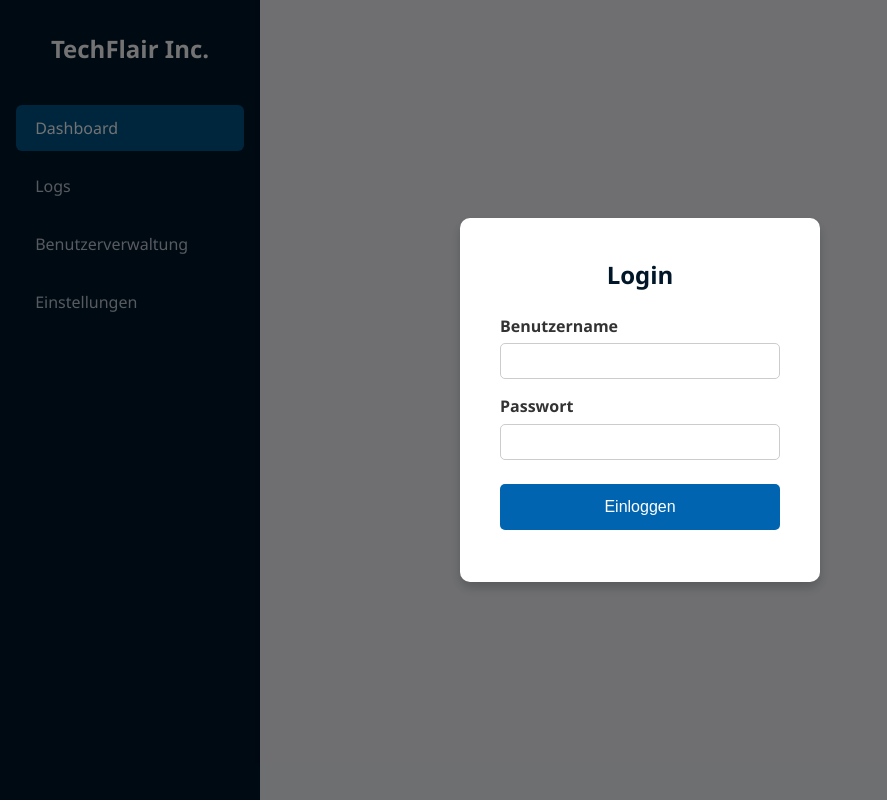
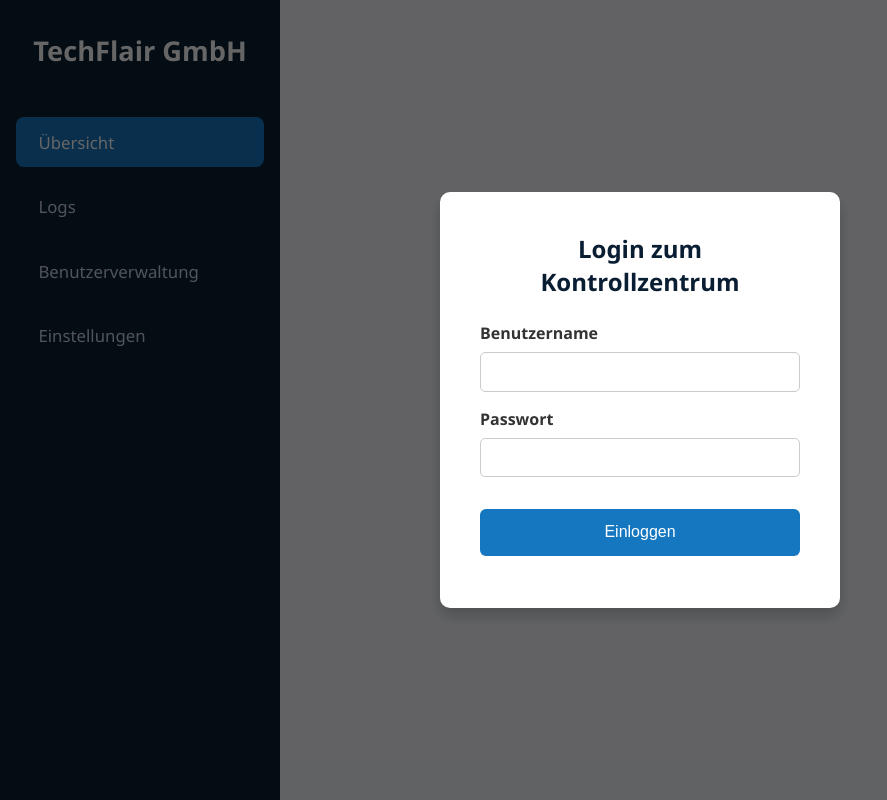
Before and after one commit to lkwdriver98/WEBSITE_ADAC_BOT_LOGS, a plain HTML site: page index.html in a window 1280 px wide. Shown: the whole page, without its empty margins (0-887 px from the left). Drawn offline with Linux system fonts and the light colour scheme.

Commit message:
Update index.html

```diff
--- a/index.html
+++ b/index.html
@@ -6,44 +6,47 @@
   <title>TechFlair Enterprise Control Suite</title>
   <style>
     *, *::before, *::after { box-sizing: border-box; margin: 0; padding: 0; }
-    body { font-family: 'Segoe UI', Tahoma, Geneva, Verdana, sans-serif; background-color: #f5f7fa; color: #333; display: flex; min-height: 100vh; }
-
+    body {
+      font-family: 'Segoe UI', Tahoma, Geneva, Verdana, sans-serif;
+      background-color: #f4f6f9;
+      color: #333;
+      display: flex;
+      min-height: 100vh;
+    }
     nav.sidebar {
-      width: 260px;
-      background-color: #011628;
+      width: 280px;
+      background-color: #0a1e33;
       color: #fff;
       display: flex;
       flex-direction: column;
       padding: 2rem 1rem;
     }
     nav.sidebar h2 {
-      margin-bottom: 2.5rem;
-      font-size: 1.5rem;
-      font-weight: 600;
+      margin-bottom: 3rem;
+      font-size: 1.7rem;
+      font-weight: 700;
       text-align: center;
+      color: #fff;
     }
     nav.sidebar a {
-      color: #c2cad5;
+      color: #cbd6e2;
       text-decoration: none;
-      padding: 0.75rem 1.2rem;
-      border-radius: 6px;
-      margin-bottom: 0.75rem;
-      font-size: 1rem;
+      padding: 0.85rem 1.4rem;
+      border-radius: 8px;
+      margin-bottom: 0.9rem;
+      font-size: 1.05rem;
       display: block;
-      cursor: pointer;
-      transition: background-color 0.2s ease, color 0.2s ease;
+      transition: background-color 0.3s ease;
     }
     nav.sidebar a.active,
     nav.sidebar a:hover {
-      background-color: #00558a;
+      background-color: #1677c1;
       color: #fff;
     }
-
     main.content {
       flex: 1;
       padding: 2.5rem;
       overflow-y: auto;
-      background-color: #e9edf3;
       display: none;
     }
     header.topbar {
@@ -53,47 +56,45 @@
       margin-bottom: 2.5rem;
     }
     header.topbar h1 {
-      font-size: 2rem;
-      font-weight: 600;
-      color: #023e7d;
+      font-size: 2.2rem;
+      font-weight: 700;
+      color: #0a1e33;
     }
     header.topbar .user-menu {
-      font-weight: 500;
-      color: #023e7d;
+      font-weight: 600;
+      color: #1677c1;
     }
-
     section.card {
       background-color: #fff;
-      border-radius: 12px;
+      border-radius: 14px;
       padding: 2rem;
-      box-shadow: 0 2px 8px rgba(0,0,0,0.08);
+      box-shadow: 0 4px 12px rgba(0,0,0,0.05);
       margin-bottom: 2rem;
     }
     section.card h2 {
-      font-size: 1.5rem;
-      color: #023e7d;
-      margin-bottom: 1.2rem;
+      font-size: 1.6rem;
+      color: #0a1e33;
+      margin-bottom: 1rem;
     }
-
     .modal {
       position: fixed;
       top: 0; left: 0; right: 0; bottom: 0;
-      background: rgba(0,0,0,0.55);
+      background: rgba(0,0,0,0.6);
       display: flex;
       align-items: center;
       justify-content: center;
-      z-index: 1000;
+      z-index: 9999;
     }
     .modal form {
       background: #fff;
       padding: 2.5rem;
       border-radius: 10px;
-      width: 360px;
-      box-shadow: 0 6px 12px rgba(0,0,0,0.2);
+      width: 400px;
+      box-shadow: 0 8px 16px rgba(0,0,0,0.2);
     }
     .modal h2 {
       margin-bottom: 1.5rem;
-      color: #011628;
+      color: #0a1e33;
       text-align: center;
     }
     .modal label {
@@ -101,27 +102,26 @@
       margin-top: 1rem;
       font-weight: 600;
     }
-    .modal input,
-    .modal select {
+    .modal input {
       width: 100%;
-      padding: 0.6rem;
-      margin-top: 0.4rem;
+      padding: 0.7rem;
+      margin-top: 0.5rem;
       border: 1px solid #ccc;
       border-radius: 5px;
     }
     .modal button {
-      margin-top: 1.5rem;
+      margin-top: 2rem;
       width: 100%;
       padding: 0.9rem;
-      background-color: #0064b1;
+      background-color: #1677c1;
       color: #fff;
       border: none;
-      border-radius: 5px;
+      border-radius: 6px;
+      font-size: 1rem;
       cursor: pointer;
-      font-size: 1rem;
     }
     .modal button:hover {
-      background-color: #004f91;
+      background-color: #0f5f9c;
     }
     .error-msg {
       color: #d32f2f;
@@ -134,7 +134,7 @@
 <body>
   <div id="loginModal" class="modal">
     <form id="loginForm">
-      <h2>Login</h2>
+      <h2>Login zum Kontrollzentrum</h2>
       <label for="username">Benutzername</label>
       <input type="text" id="username" required>
       <label for="password">Passwort</label>
@@ -145,8 +145,8 @@
   </div>
 
   <nav class="sidebar">
-    <h2>TechFlair Inc.</h2>
-    <a data-section="overview" class="active">Dashboard</a>
+    <h2>TechFlair GmbH</h2>
+    <a data-section="overview" class="active">Übersicht</a>
     <a data-section="logs">Logs</a>
     <a data-section="users" class="admin-only">Benutzerverwaltung</a>
     <a data-section="settings" class="admin-only">Einstellungen</a>
@@ -156,28 +156,28 @@
     <header class="topbar">
       <h1>ADAC-BOT Dashboard</h1>
       <div class="user-menu">
-        <span id="userRole">Gast</span>
+        Angemeldet als: <span id="userRole">Gast</span>
       </div>
     </header>
 
     <section id="overview" class="card">
-      <h2>Systemübersicht</h2>
+      <h2>Wochenübersicht</h2>
       <div id="summary">Diese Woche wurden 0 Nachrichten gelöscht (Demo).</div>
     </section>
 
     <section id="logs" class="card" style="display:none;">
       <h2>Gelöschte Nachrichten (Logs)</h2>
-      <p>Keine API aktiv – Demo Ansicht</p>
+      <p id="logsContent">Lade Logdaten...</p>
     </section>
 
     <section id="users" class="card admin-only" style="display:none;">
       <h2>Benutzerverwaltung</h2>
-      <p>Liste der registrierten Benutzer.</p>
+      <p id="usersContent">Lade Benutzerdaten...</p>
     </section>
 
     <section id="settings" class="card admin-only" style="display:none;">
       <h2>Einstellungen</h2>
-      <p>API-Key: <code>DEMO_KEY</code></p>
+      <p>API-Key: <code id="apiKey">Nicht geladen</code></p>
       <p>Reporting-Intervall: <code>7 Tage</code></p>
     </section>
   </main>
@@ -186,7 +186,6 @@
     const loginModal = document.getElementById('loginModal');
     const loginForm = document.getElementById('loginForm');
     const mainContent = document.querySelector('main.content');
-
     const users = {
       admin: { password: 'adminpass', role: 'admin' },
       user: { password: 'userpass', role: 'user' }
@@ -203,6 +202,10 @@
         document.querySelectorAll('.admin-only').forEach(el => {
           el.style.display = users[u].role === 'admin' ? 'block' : 'none';
         });
+        // Demo placeholder
+        document.getElementById("logsContent").textContent = "Keine gelöschten Nachrichten vorhanden.";
+        document.getElementById("usersContent").textContent = "3 Benutzer geladen (Demo).";
+        document.getElementById("apiKey").textContent = "LIVE_KEY_ABC123";
       } else {
         document.getElementById("errorMsg").textContent = 'Ungültige Anmeldedaten';
       }
```
